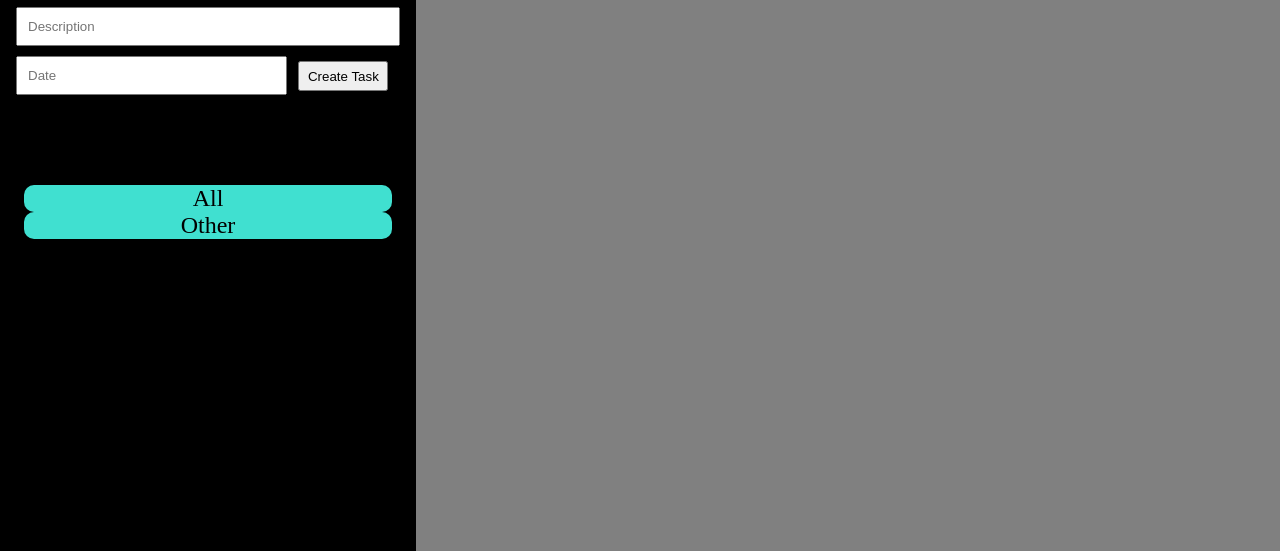
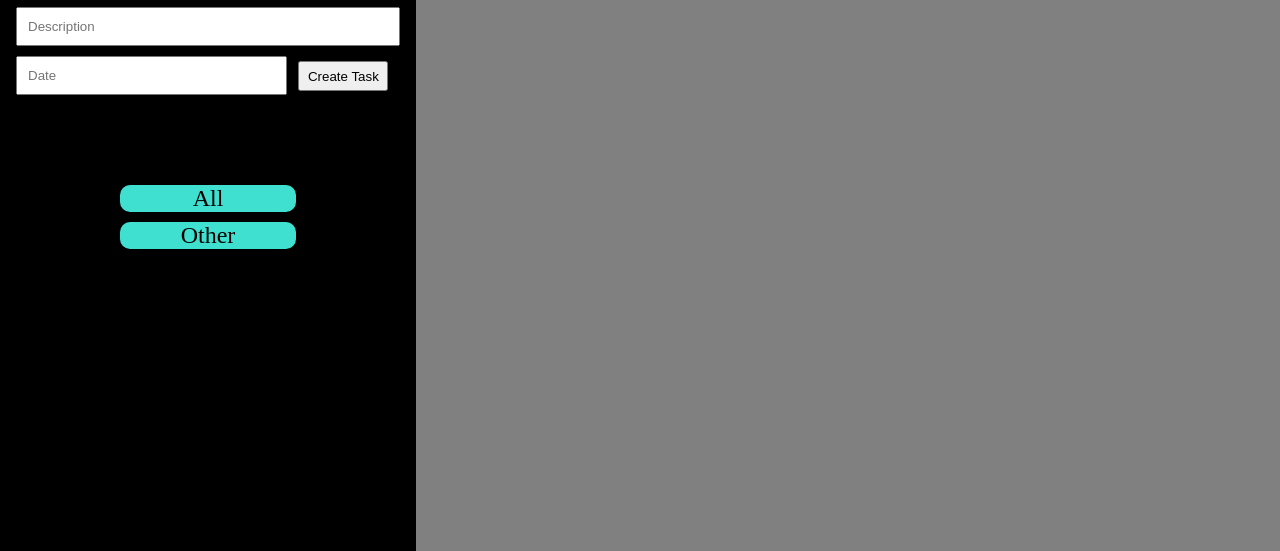
Before and after one commit to cmstiver/productivity-list, a plain HTML site: page index.html in a window 1280 px wide. Shown: the part 249-800 px from the top of the page. Drawn offline with Linux system fonts and the light colour scheme.

Commit message:
styled groups

```diff
--- a/style.css
+++ b/style.css
@@ -42,9 +42,10 @@ body {
 }
 .group {
     background-color: turquoise;
-    margin-left: 1em;
-    margin-right: 1em;
+    margin-left: 5em;
+    margin-right: 5em;
     border-radius: 10px;
+    margin-bottom: 10px;
 }
 h1 {
     text-align: center;
```
